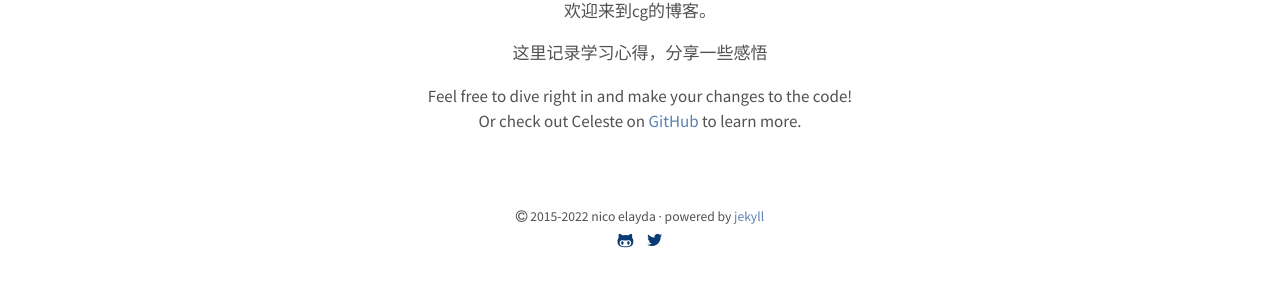
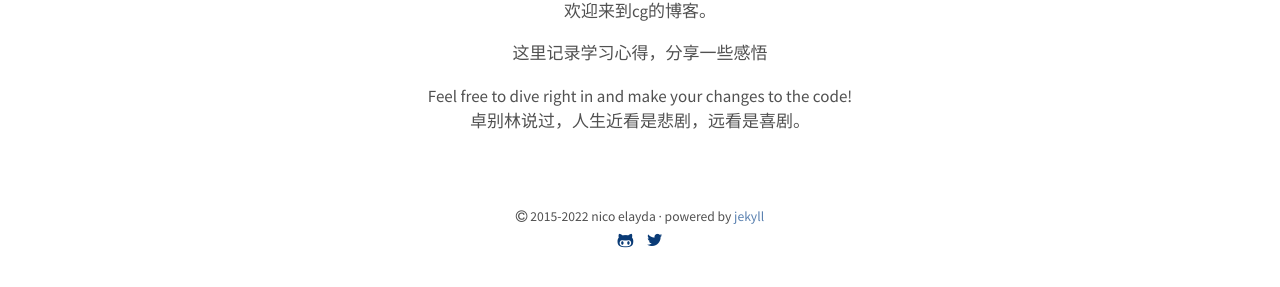
Before and after one commit to loredunk/G, a Jekyll site: the page built from index.html, in a window 1280 px wide. Shown: the part 257-544 px from the top of the page. Built offline with Jekyll 4.4.1, drawn with Linux system fonts in a browser that asks for light colours.

Commit message:
卓别林

```diff
--- a/index.html
+++ b/index.html
@@ -24,8 +24,7 @@ title: Home
 
     <p>
       Feel free to dive right in and make your changes to the code!<br />
-      Or check out Celeste on <a href="https://github.com/nicoelayda/celeste">GitHub</a>
-      to learn more.
+      卓别林说过，人生近看是悲剧，远看是喜剧。
     </p>
   </div>
 
```
